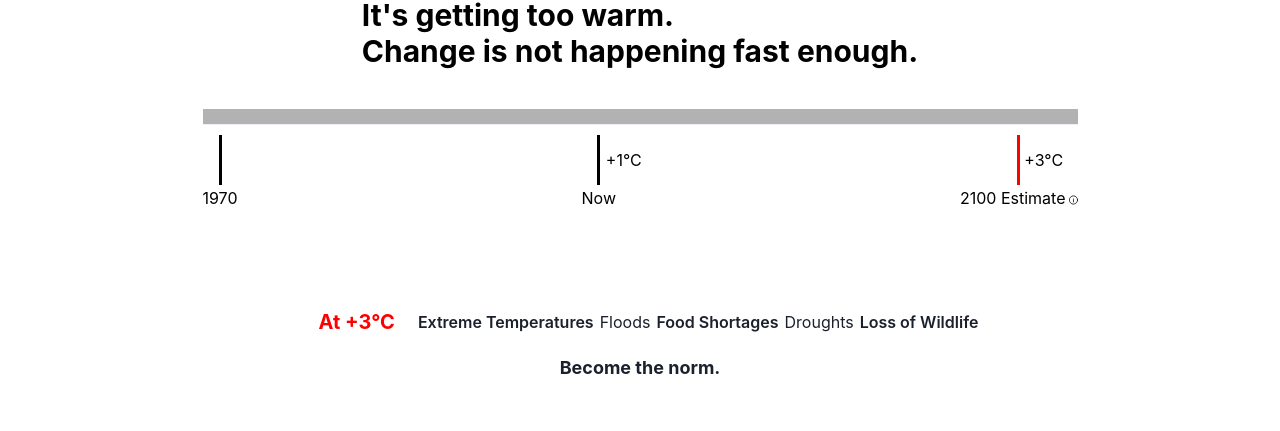
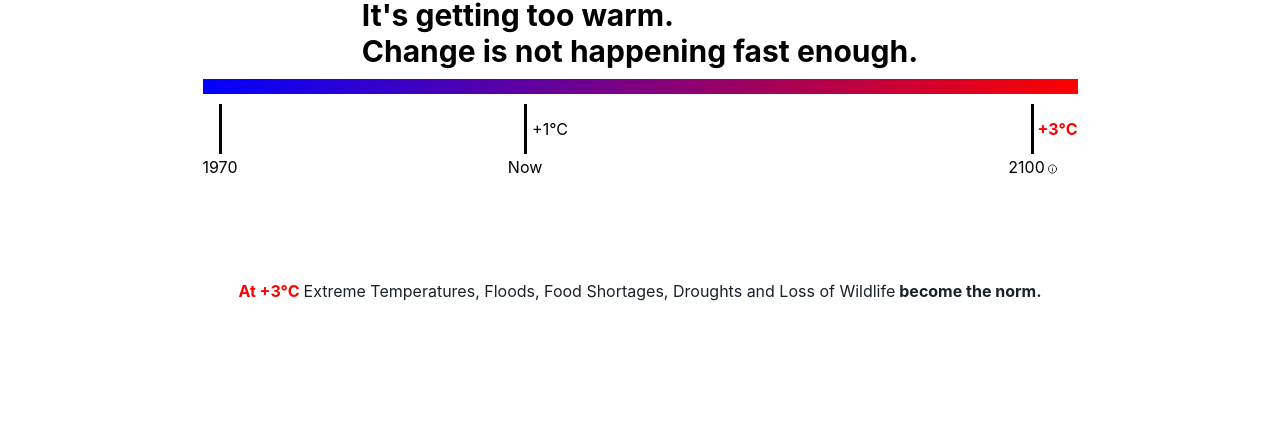
Before and after one commit to vincnt/toowarm, a Next.js app: page / in a window 1280 px wide. Shown: the part 173-604 px from the top of the page. Built offline with nearby package versions, Linux system fonts and the light colour scheme.

Commit message:
minor changes

```diff
--- a/pages/index.tsx
+++ b/pages/index.tsx
@@ -125,7 +125,7 @@ const IndexPage = () => {
   return (
     <>
       <Head>
-        <title>Too Warm: Climate Tracker and Summary</title>
+        <title>Climate Change Summary - It's Getting Too Warm</title>
         <meta name="viewport" content="initial-scale=1.0, width=device-width" />
       </Head>
       <Box
@@ -143,7 +143,15 @@ const IndexPage = () => {
           </VStack>
         </Center>
         <Center>
-          <Divider bg="gray" height="15px" width="70%" mt="40px" />
+          {/* <Divider bg="gray" height="15px" width="70%" mt="40px" /> */}
+          <Box
+            backgroundImage="linear-gradient(to right, blue 0%,#ff0000 100%)"
+            backgroundRepeat="no-repeat"
+            backgroundPosition="center center"
+            height="15px"
+            width="70%"
+            mt="10px"
+          ></Box>
         </Center>
         <Flex width="70%" margin="auto">
           <HStack spacing="1px" width="100%" justifyContent="space-between">
@@ -161,7 +169,7 @@ const IndexPage = () => {
                 <Box> 1970 </Box>
               </VStack>
             </HStack>
-            <HStack spacing="0px">
+            <HStack spacing="0px" pr="20%">
               <VStack spacing="1px">
                 <Box
                   backgroundImage="linear-gradient(#000, #000)"
@@ -189,7 +197,7 @@ const IndexPage = () => {
             <HStack spacing="0px">
               <VStack spacing="1px">
                 <Box
-                  backgroundImage="linear-gradient(#ff0000, #ff0000)"
+                  backgroundImage="linear-gradient(#000000, #000000)"
                   backgroundSize="3px 100%"
                   backgroundRepeat="no-repeat"
                   backgroundPosition="center center"
@@ -201,17 +209,19 @@ const IndexPage = () => {
                   <VStack height="100%">
                     <Spacer />
                     <Box>
-                      <Text pl="50px">+3°C</Text>
+                      <Text pl="50px" color="#ff0000" fontWeight="bold">
+                        +3°C
+                      </Text>
                     </Box>
                     <Spacer />
                   </VStack>
                 </Box>
                 <Box width="100%" textAlign="center">
                   <Text>
-                    2100 Estimate
+                    2100
                     <Tooltip
-                      label="Estimate from Climate Action Tracker. More details below."
-                      fontSize="md"
+                      label="Climate Action Tracker estimate for global increase in Earth's temperature by 2100 if no further actions are taken. More details below."
+                      fontSize="sm"
                     >
                       <InfoOutlineIcon h="12px" w="12px" pl="3px" />
                     </Tooltip>
@@ -231,12 +241,22 @@ const IndexPage = () => {
       >
         <HStack spacing="20px">
           <Spacer />
-          <Heading size="md" pl="20px" color="red">
+          {/* <Heading size="md" pl="20px" color="red">
             At +3°C
-          </Heading>
+          </Heading> */}
           <VStack>
             <Flex direction="row" wrap="wrap" margin="0" padding="0">
-              <Text fontWeight="semibold" px="3px">
+              <Text color="red" fontWeight="bold" px="2px">
+                At +3°C
+              </Text>
+              <Text px="2px">
+                Extreme Temperatures, Floods, Food Shortages, Droughts and Loss
+                of Wildlife
+              </Text>
+              <Text fontWeight="bold" px="2px">
+                become the norm.
+              </Text>
+              {/* <Text fontWeight="semibold" px="3px">
                 Extreme Temperatures
               </Text>
               <Text px="3px"> Floods </Text>
@@ -246,16 +266,16 @@ const IndexPage = () => {
               <Text px="3px"> Droughts </Text>
               <Text fontWeight="semibold" px="3px">
                 Loss of Wildlife
-              </Text>
+              </Text> */}
             </Flex>
           </VStack>
           <Spacer />
         </HStack>
-        <Center py="20px">
+        {/* <Center py="20px">
           <Text fontWeight="bold" fontSize="lg">
             Become the norm.
           </Text>
-        </Center>
+        </Center> */}
       </Box>
       <Box bg="white" w="100%" color="black">
         <Container
```
